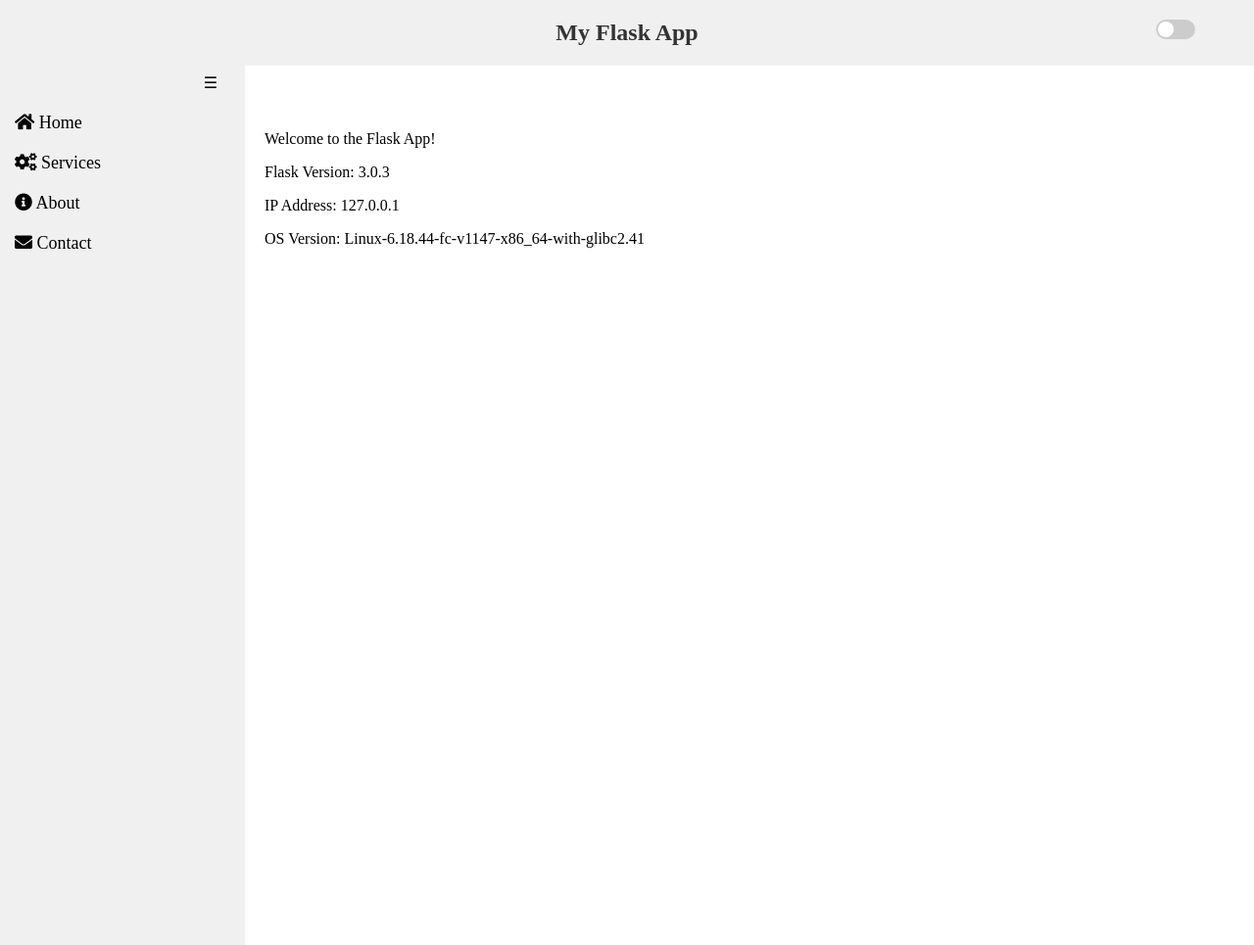
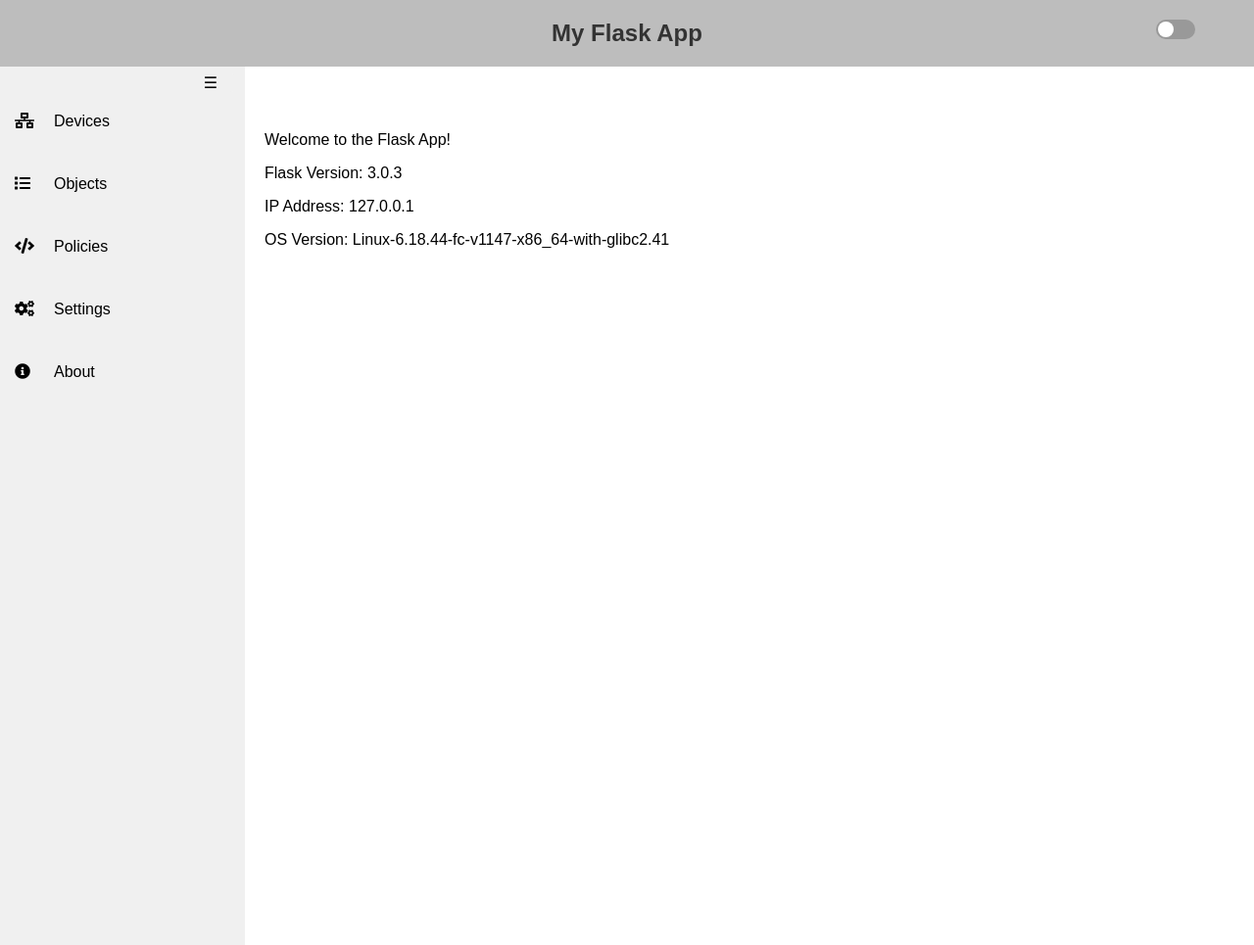
Before and after one commit to LukeRoberson/Palo-Alto-Front-End, a Flask app: page / in a window 1280 px wide. Shown: the whole page at 98% size. Run offline with Flask 3, Linux system fonts and the light colour scheme.

Commit message:
Added empty pages for devices, objects, policies, and settings Fixed up some visual issues with the navbar and slider

```diff
--- a/main.py
+++ b/main.py
@@ -70,6 +70,30 @@ def index():
     )
 
 
+@app.route('/devices')
+# @auth()
+def devices():
+    return render_template('devices.html')
+
+
+@app.route('/objects')
+# @auth()
+def objects():
+    return render_template('objects.html')
+
+
+@app.route('/policies')
+# @auth()
+def policies():
+    return render_template('policies.html')
+
+
+@app.route('/settings')
+# @auth()
+def settings():
+    return render_template('settings.html')
+
+
 # Redirect unauthenticated requests to Azure AD sign-in page
 @app.errorhandler(401)
 def custom_401(error):
@@ -109,4 +133,4 @@ def callback():
 
 
 if __name__ == '__main__':
-    app.run()
+    app.run(debug=True)
--- a/static/css/dark-mode.css
+++ b/static/css/dark-mode.css
@@ -1,11 +1,11 @@
-/* Light and Dark mode styles */
+/* Light mode styles */
 .light-mode {
     background-color: #FFF;
     color: #000;
 }
 
 .light-mode .header {
-    background-color: #f0f0f0;
+    background-color: #bdbdbd;
     color: #333;
 }
 
@@ -20,7 +20,7 @@
 }
 
 .light-mode .nav-bar a:hover {
-    color: blue;
+    color: red;
 }
 
 .light-mode .toggle-btn {
@@ -28,13 +28,14 @@
     color: black;
 }
 
+/* Dark mode styles */
 .dark-mode {
     background-color: #333;
     color: #FFF;
 }
 
 .dark-mode .header {
-    background-color: #222;
+    background-color: #161616;
     color: #CCC;
 }
 
--- a/static/css/nav.css
+++ b/static/css/nav.css
@@ -1,3 +1,4 @@
+/* Standard nav bar styling */
 .nav-bar {
     position: fixed;
     left: 0;
@@ -10,22 +11,17 @@
     margin-top: 65px;
 }
 
+/* Nav bar style for links */
 .nav-bar a {
     padding: 10px 15px;
     text-decoration: none;
     font-size: 18px;
     display: block;
     transition: 0.5s;
+    display: flex;
 }
 
-.nav-bar.collapsed {
-    width: 50px;
-    transition: width 0.5s ease;
-}
-.nav-bar.expanded {
-    width: 250px; /* Adjust based on actual expanded width */
-    transition: width 0.5s ease;
-}
+/* The toggle button to shrink or expand the nav bar */
 .toggle-btn {
     position: absolute;
     top: 10px;
@@ -35,22 +31,57 @@
     cursor: pointer;
     border-radius: 0 5px 5px 0;
 }
+
+.nav-bar.collapsed {
+    width: 50px;
+    transition: width 0.5s ease;
+}
+
+.nav-bar.expanded {
+    width: 250px;
+    transition: width 0.5s ease;
+}
+
 /* Hide text in nav links when nav bar is shrunk, but keep icons */
 .nav-bar.shrink a {
-    font-size: 0; /* Hide text */
+    font-size: 0;
+    justify-content: center;
+    padding: 10px;
 }
 
 .nav-bar.shrink a i {
-    font-size: 16px; /* Adjust icon size as needed */
-    margin-right: 0; /* Remove margin if any */
+    font-size: 16px;
+    margin-right: 0;
 }
 
-/* Optional: Adjust the nav-bar and links for a better layout in shrink mode */
 .nav-bar.shrink {
-    width: 50px; /* Adjust based on your design */
+    width: 50px;
 }
 
 .nav-bar.shrink a {
-    justify-content: center; /* Center icons in the links */
-    padding: 10px; /* Adjust padding for better spacing */
+    justify-content: center;
+    padding: 10px;
 }
+
+.nav-item {
+    display: flex;
+    align-items: center;
+    flex-direction: row;
+    flex-wrap: nowrap;
+}
+
+.nav-icon {
+    width: 24px;
+    height: 24px;
+    margin-right: 16px;
+    flex-shrink: 0;
+}
+
+.nav-text {
+    flex-grow: 1;
+    white-space: nowrap;
+}
+
+.nav-bar:not(.shrink) a {
+    font-size: 16px;
+}
--- a/static/css/slider.css
+++ b/static/css/slider.css
@@ -29,7 +29,7 @@ body, html {
     left: 0;
     right: 0;
     bottom: 0;
-    background-color: #ccc;
+    background-color: #999999;
     -webkit-transition: .4s;
     transition: .4s;
 }
--- a/static/css/styles.css
+++ b/static/css/styles.css
@@ -1,19 +1,23 @@
 html, body {
     margin: 0;
     padding: 0;
+    font-family: "Raleway", sans-serif;
 }
+
 .header {
     position: absolute;
     top: 0;
     width: 100%;
     z-index: 1000;
     display: flex;
-    justify-content: center; /* This centers the flex items horizontally */
+    justify-content: center;
 }
+
 body {
-    margin-top: 70px; /* Adjust based on the height of your header */
+    margin-top: 70px;
     transition: background-color 0.5s, color 0.5s;
 }
+
 #main-content {
     padding: 20px;
     margin-left: 20px;
--- a/templates/base.html
+++ b/templates/base.html
@@ -12,7 +12,8 @@
         <link rel="stylesheet" href="https://cdnjs.cloudflare.com/ajax/libs/font-awesome/5.15.3/css/all.min.css">
     </head>
     <body class="light-mode">
-        <div class="header">
+        <!-- Header at the top of the screen -->
+        <header class="header">
             <div style="flex-grow: 1; text-align: center;">
                 <h2>My Flask App</h2>
             </div>
@@ -20,14 +21,42 @@
                 <input type="checkbox" id="mode-toggle">
                 <span class="slider round"></span>
             </label>
-        </div>
-        <div class="nav-bar" id="navBar">
-            <a href="#"><i class="fas fa-home"></i> Home</a>
-            <a href="#"><i class="fas fa-cogs"></i> Services</a>
-            <a href="#"><i class="fas fa-info-circle"></i> About</a>
-            <a href="#"><i class="fas fa-envelope"></i> Contact</a>
+        </header>
+
+        <!-- Navigation bar on the left -->
+        <nav class="nav-bar" id="navBar">
+            <div class="nav-item">
+                <a href="/devices">
+                    <span class="nav-icon"><i class="fas fa-network-wired"></i></span>
+                    <span class="nav-text">Devices</div>
+                </a>
+            </div>
+            <div class="nav-item">
+                <a href="/objects">
+                    <span class="nav-icon"><i class="fas fa-list"></i></span>
+                    <span class="nav-text">Objects</div>
+                </a>
+            </div>
+            <div class="nav-item">
+                <a href="/policies">
+                    <span class="nav-icon"><i class="fas fa-code"></i></span>
+                    <span class="nav-text">Policies</div>
+                </a>
+            </div>
+            <div class="nav-item">
+                <a href="/settings">
+                    <span class="nav-icon"><i class="fas fa-cogs"></i></span>
+                    <span class="nav-text">Settings</div>
+                </a>
+            </div>
+            <div class="nav-item">
+                <a href="/">
+                    <span class="nav-icon"><i class="fas fa-info-circle"></i></span>
+                    <span class="nav-text">About</div>
+                </a>
+            </div>
             <div class="toggle-btn" onclick="toggleNav()">☰</div>
-        </div>
+        </nav>
 
         <div id="main-content">
             {% block content %}
```
Also changed, not shown: templates/devices.html (added, +8 -0 lines), templates/objects.html (added, +8 -0 lines), templates/policies.html (added, +8 -0 lines), templates/settings.html (added, +8 -0 lines).
